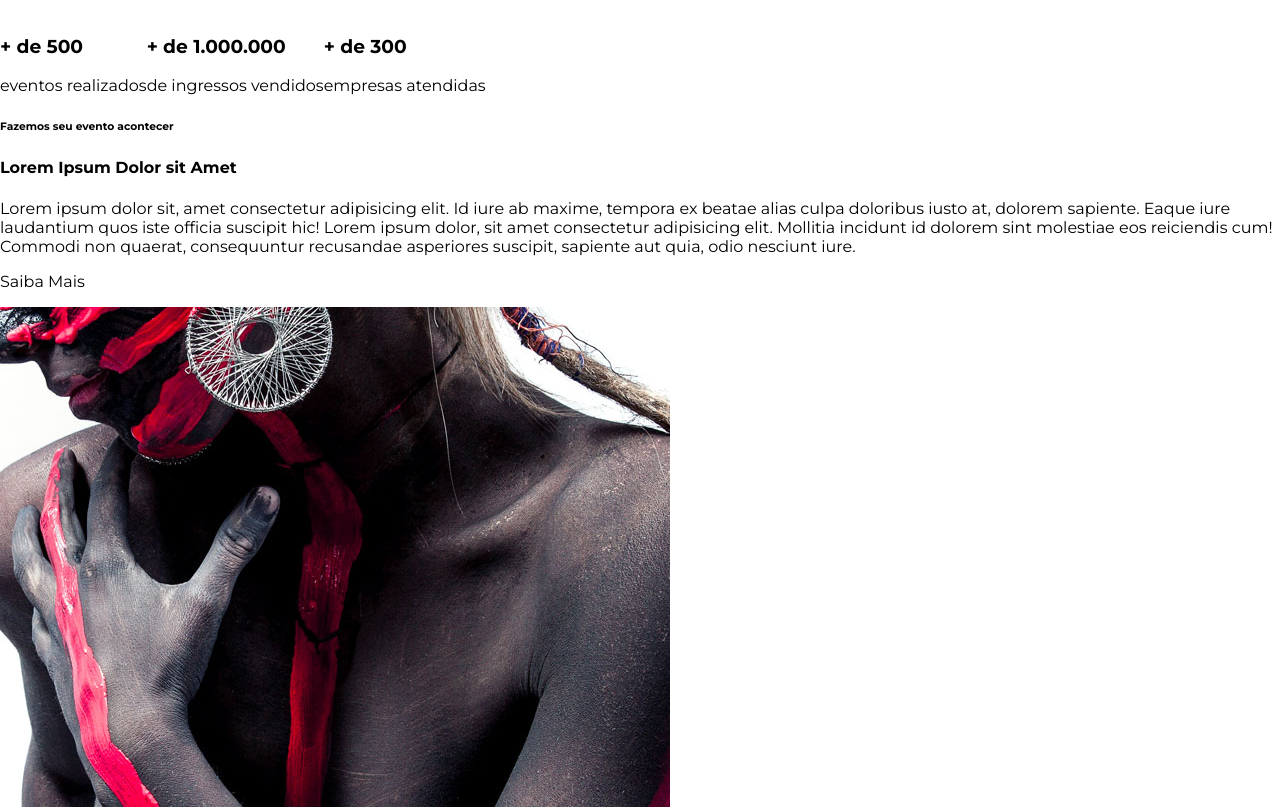
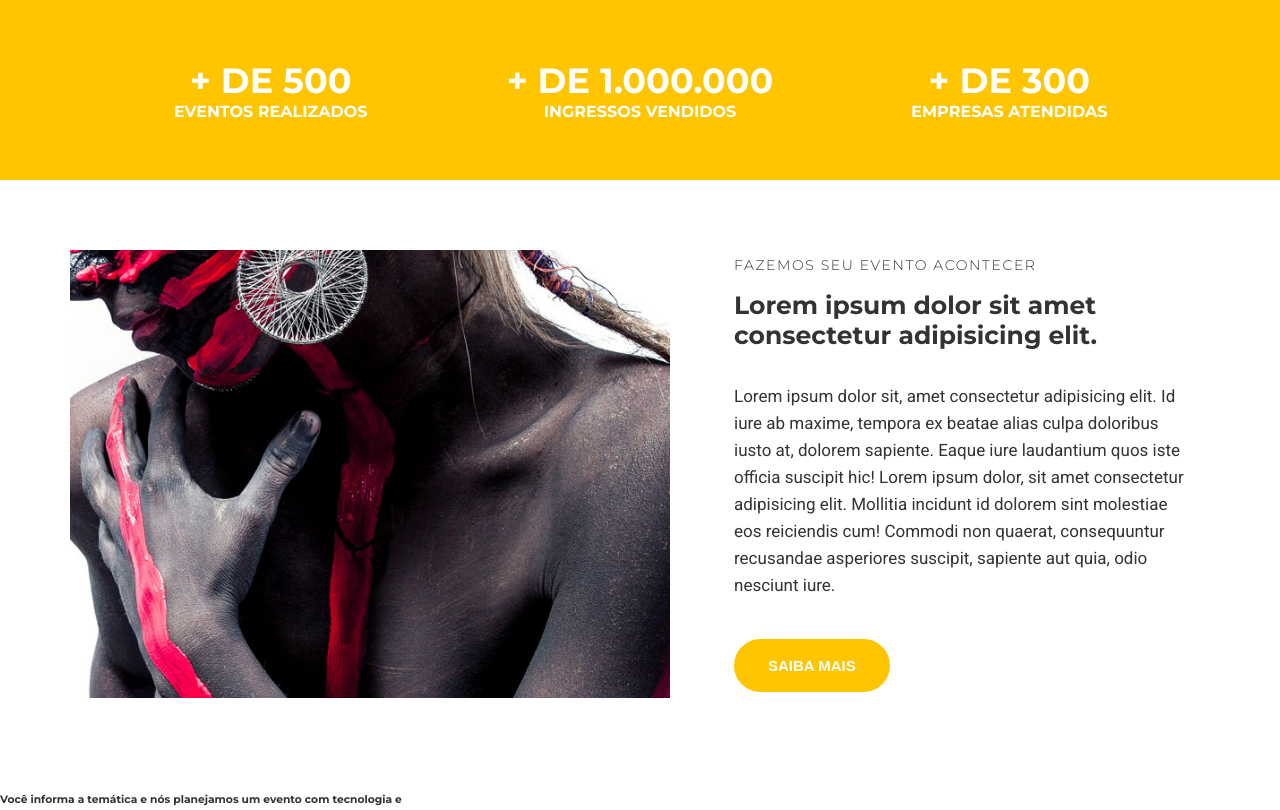
Before and after one commit to junonedel/juno, a website: page src/index.html in a window 1280 px wide. Shown: the part 800-1610 px from the top of the page. Drawn offline with Linux system fonts and the light colour scheme.

Commit message:
feat(home) added counter and institutional styles

```diff
--- a/src/index.html
+++ b/src/index.html
@@ -1,5 +1,6 @@
 <!DOCTYPE html>
 <html lang="pt-BR">
+
   <head>
     <meta charset="UTF-8" />
     <meta http-equiv="X-UA-Compatible" content="IE=edge" />
@@ -7,8 +8,10 @@
     <link rel="stylesheet" href="style.css" />
     <title>Juno</title>
   </head>
+
   <body>
     <nav class="navbar">
+      <div class="container navbar__container">
         <h1 class="logo-juno">
           Juno's <span class="copy--primary">Website</span>
           <span class="logo-juno__subtitle"> Eventos</span>
@@ -24,7 +27,9 @@
 
           <li><a href="#Contato">Contato</a></li>
         </ul>
+      </div>
     </nav>
+
     <header>
       <div id="slider">
         <div class="slide">
@@ -44,27 +49,39 @@
         </div>
       </div>
     </header>
+
     <main>
-      <section id="Eventos">
-        <ul>
+      <section id="counter">
+        <ul class="container counter__container">
           <li>
-            <h3>+ de 500</h3>
-            eventos realizados
+            <h3>
+              + de 500
+              <small>eventos realizados</small>
+            </h3>
           </li>
           <li>
-            <h3>+ de 1.000.000</h3>
-            de ingressos vendidos
+            <h3>
+              + de 1.000.000
+              <small>ingressos vendidos</small>
+            </h3>
           </li>
           <li>
-            <h3>+ de 300</h3>
-            empresas atendidas
+            <h3>
+              + de 300
+              <small>empresas atendidas</small>
+            </h3>
           </li>
         </ul>
       </section>
-      <section>
-        <div>
+      <section class="container institutional">
+        <img
+          class="institutional__image"
+          src="./images/institutional.jpg"
+          alt="Juno's Website Institutional"
+        />
+        <div class="institutional__copy">
           <h6>Fazemos seu evento acontecer</h6>
-          <h4>Lorem Ipsum Dolor sit Amet</h4>
+          <h4>Lorem ipsum dolor sit amet consectetur adipisicing elit.</h4>
           <p>
             Lorem ipsum dolor sit, amet consectetur adipisicing elit. Id iure ab
             maxime, tempora ex beatae alias culpa doloribus iusto at, dolorem
@@ -74,13 +91,12 @@
             quaerat, consequuntur recusandae asperiores suscipit, sapiente aut
             quia, odio nesciunt iure.
           </p>
-          <p>Saiba Mais</p>
+          <button class="btn btn--institutional">Saiba Mais</button>
         </div>
       </section>
 
       <section>
         <div>
-          <img src="./images/institutional.jpg" />
           <h6>
             Você informa a temática e nós planejamos um evento com tecnologia e
           </h6>
@@ -89,6 +105,7 @@
         </div>
       </section>
     </main>
+
     <footer>
       <h2>Ju<span>no</span><span> Eventos</span></h2>
       <form>
--- a/src/style.css
+++ b/src/style.css
@@ -1,4 +1,4 @@
-@import url("https://fonts.googleapis.com/css2?family=Montserrat:wght@300;400;700;900&display=swap");
+@import url("https://fonts.googleapis.com/css2?family=Montserrat:wght@300;400;500;700;900&family=Roboto&display=swap");
 
 * {
   box-sizing: border-box;
@@ -7,13 +7,26 @@
 :root {
   font-family: "Montserrat", sans-serif;
   font-size: 16px;
+  --color-copy: #333;
   --color-primary: #ffc500;
   --default-padding: 1rem;
+  color: var(--color-copy);
 }
 
 body {
   margin: 0;
   padding-top: 7.75rem;
+}
+
+header,
+main,
+footer {
+  overflow-x: hidden;
+}
+
+.container {
+  max-width: 1140px;
+  margin: 0 auto;
 }
 
 ul {
@@ -25,16 +38,21 @@ ul {
 .navbar {
   position: fixed;
   z-index: 1;
-  display: grid;
-  grid-template-columns: 2fr 8fr;
-  align-items: center;
   top: 0;
   left: 0;
   width: 100%;
+  background-color: #000; /* vermelho / verde / azul / transparência - 0 - F */
+  color: #fff;
+}
+
+.navbar__container {
+  display: grid;
+  grid-template-columns: 1fr 9fr;
+  align-items: center;
+
+  width: 100vw;
   height: 7.75rem;
   padding: 0 1rem;
-  background-color: #000;
-  color: #fff;
 }
 
 .navbar__links {
@@ -131,8 +149,73 @@ ul {
 
 .btn:hover,
 .btn:active,
-.btn:focus {
+.btn:focus,
+.btn--institutional {
     border-color: var(--color-primary);
     background-color: var(--color-primary);
     color: #fff;
 }
+
+#counter {
+  background-color: var(--color-primary);
+  color: #fff;
+  text-transform: uppercase;
+}
+
+.counter__container {
+display: grid;
+grid-template-columns: 1fr 1fr 1fr;
+place-items: center;
+text-align: center;
+margin: auto;
+padding: 1.5rem 1rem;}
+
+.counter__container h3 {
+  font-size: 2.1875rem;
+}
+
+.counter__container h3 small {
+  display: block;
+  font-size: 1rem;
+}
+
+.institutional {
+  display: grid;
+  grid-template-columns: auto auto;
+  gap: 4rem;
+  align-items: center;
+  padding: 4.375rem 0;
+}
+
+.institutional__image {
+  max-width: 600px;
+}
+
+.institutional__copy {
+  padding: 0 1rem 0 0;
+}
+
+.institutional__copy h6 {
+  font-size: 0.875rem;
+  font-weight: 300;
+  letter-spacing: 0.1rem;
+  text-transform: uppercase;
+  margin: 0;
+}
+
+.institutional__copy h4 {
+  font-size: 1.5625rem;
+  margin-top: 1rem;
+}
+
+.institutional p {
+  font-family: "Roboto", sans-serif;
+  font-size: 1.0625rem;
+  line-height: 1.6875rem;
+  margin-bottom: 2.5rem;
+}
+
+.btn--institutional:hover {
+  color: var(--color-copy);
+  background: unset;
+}
```
Lines whose indentation alone changed are shown as unchanged.
